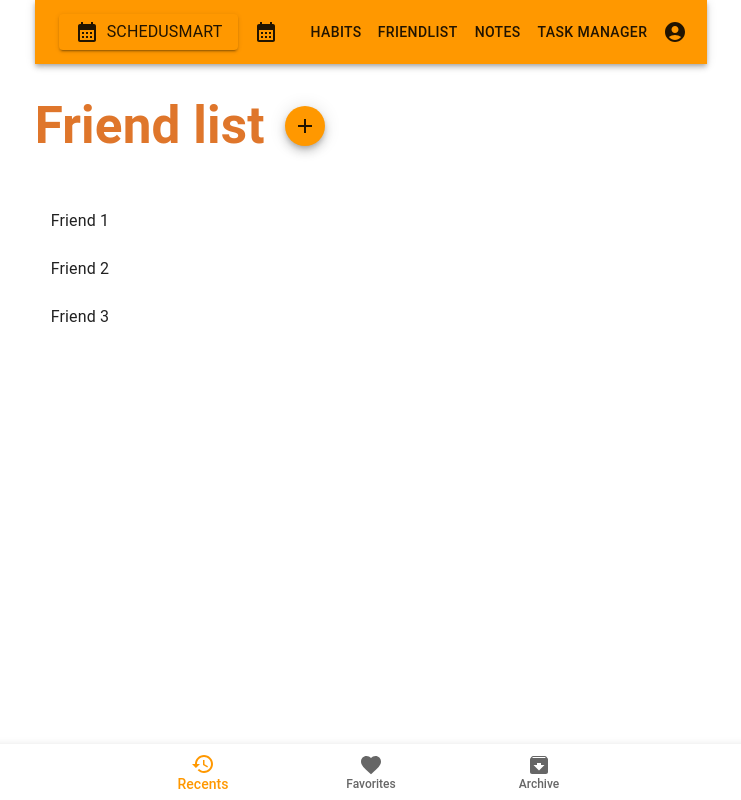
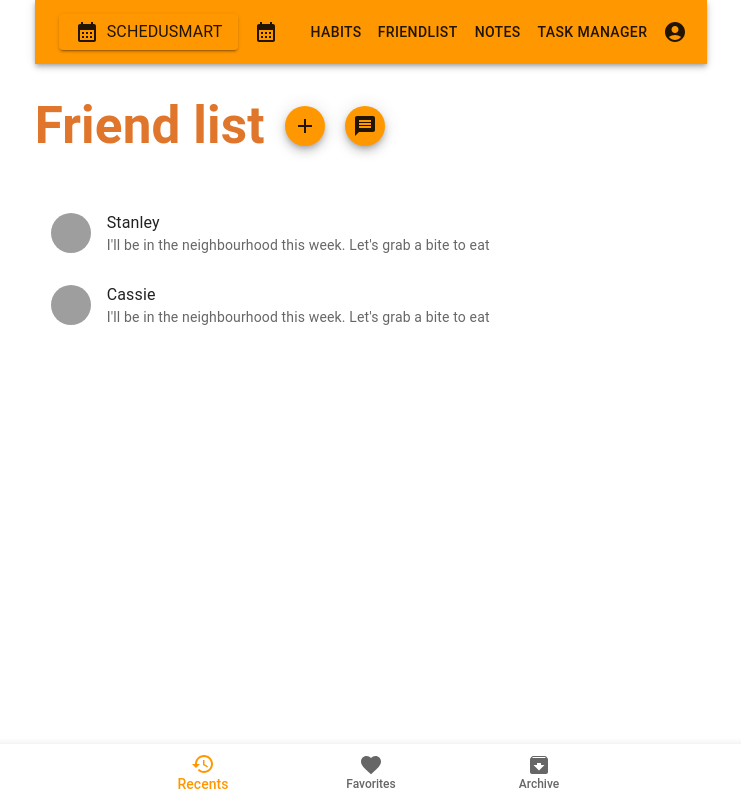
Before and after one commit to Reece-Ausmus/ScheduSmart, a React (Vite) app in the folder schedusmart-frontend/: page /friendlist in a window 1280 px wide. Shown: the whole page, without its empty margins (269-1010 px from the left). Built offline with nearby package versions, Linux system fonts and the light colour scheme; grey boxes are pictures that could not be loaded.

Commit message:
update request list

```diff
--- a/schedusmart-frontend/src/pages/Friendlist.jsx
+++ b/schedusmart-frontend/src/pages/Friendlist.jsx
@@ -5,13 +5,15 @@ import Box from '@mui/material/Box';
 import BottomNavigation from '@mui/material/BottomNavigation';
 import BottomNavigationAction from '@mui/material/BottomNavigationAction';
 import CssBaseline from '@mui/material/CssBaseline';
+import CheckIcon from '@mui/icons-material/Check';
+import CloseIcon from '@mui/icons-material/Close';
 import Dashboard from "./Dashboard";
 import RestoreIcon from '@mui/icons-material/Restore';
 import FavoriteIcon from '@mui/icons-material/Favorite';
 import Fab from "@mui/material/Fab";
 import ArchiveIcon from '@mui/icons-material/Archive';
 import Paper from '@mui/material/Paper';
-import List from '@mui/material/List';
+import { List, ListItemSecondaryAction } from '@mui/material';
 import ListItem from '@mui/material/ListItem';
 import ListItemButton from '@mui/material/ListItemButton';
 import ListItemIcon from '@mui/material/ListItemIcon';
@@ -19,7 +21,7 @@ import ListItemAvatar from '@mui/material/ListItemAvatar';
 import ListItemText from '@mui/material/ListItemText';
 import Avatar from '@mui/material/Avatar';
 import { createTheme, ThemeProvider } from "@mui/material/styles";
-import { orange, grey } from "@mui/material/colors";
+import { orange } from "@mui/material/colors";
 import Button from '@mui/material/Button';
 import TextField from '@mui/material/TextField';
 import Dialog from '@mui/material/Dialog';
@@ -30,6 +32,8 @@ import DialogTitle from '@mui/material/DialogTitle';
 import send_request from "./requester";
 import { Link as RouterLink } from 'react-router-dom';
 import PropTypes from 'prop-types';
+import MessageIcon from '@mui/icons-material/Message';
+import IconButton from '@mui/material/IconButton';
 
 // user_id to get user info
 const userId = sessionStorage.getItem("user_id");
@@ -43,35 +47,36 @@ const theme = createTheme({
     },
 });
 
+// Get messages
+const messageExamples = [
+    {
+        name: 'Stanley',
+        message1: "I'll be in the neighbourhood this week. Let's grab a bite to eat",
+        person: '/static/images/avatar/5.jpg',
+        id: 1,
+    },
+    {
+        name: 'Cassie',
+        message1: "I'll be in the neighbourhood this week. Let's grab a bite to eat",
+        person: '/static/images/avatar/5.jpg',
+        id: 2,
+    },
+];
 function refreshMessages() {
     return messageExamples;
 }
-const messageExamples = [
-    {
-        primary: 'Brunch this week?',
-        secondary: "I'll be in the neighbourhood this week. Let's grab a bite to eat",
-        person: '/static/images/avatar/5.jpg',
-    },
-];
-const friends = [
+
+// const messages = async()=> {
+//     const response = await send_request("/get_messages", { "user_id": userId, "name":friend,"start_point":0});
+
+// }
+
+// Get friend list
+const nameList = [
     { id: 1, name: 'Friend 1' },
     { id: 2, name: 'Friend 2' },
     { id: 3, name: 'Friend 3' },
-  ];
-
-// function getNameList(){
-//     const [friends, setFriends] = useState();
-//     const NameList = async () => {
-//         const response = await send_request("/get_friends", { "user_id": userId });
-//         const request_list=response.request;
-//         console.log(request_list.chatroom);
-//         const updatedFriends = request_list.map((friend, index) => ({
-//             id: friend.id,
-//             name: friend.name
-//         }));
-//         setFriends(updatedFriends);
-//     };
-// }
+];
 
 
 const Link = RouterLink;
@@ -93,10 +98,11 @@ ListItemLink.propTypes = {
 };
 
 export default function Friendlist() {
+    // invitation
     const [value, setValue] = useState(0);
     const ref = useRef(null);
     const [messages, setMessages] = useState(() => refreshMessages());
-    const [open, setOpen] = useState(false);
+    const [invitationopen, setInvitationOpen] = useState(false);
     const [Props, setProps] = useState({ options: [] });
     const handleSearchUser = async (event, name) => {
         if (!name) {
@@ -108,14 +114,13 @@ export default function Friendlist() {
         setProps({ options: name_list });
     };
 
-    const handleClickOpen = () => {
-        setOpen(true);
+    const handleInvitationClickOpen = () => {
+        setInvitationOpen(true);
     };
-    const handleClose = () => {
-        setOpen(false);
+    const handleInvitationClose = () => {
+        setInvitationOpen(false);
     };
-
-    const handleSubmit = async () => {
+    const handleInvitationSubmit = async () => {
         console.log("submit");
         const username = document.getElementById("username").value;
         const regex = /[\\"\s\'\\\x00-\x1F\x7F]/g;
@@ -144,6 +149,26 @@ export default function Friendlist() {
         }
     };
 
+    // Request list
+    const [requestopen, SetRequestOpen] = useState(false);
+    const [requestList, setRequestList] = useState(null);
+    const getRequestList = async () => {
+        const response = await send_request("/get_friends", { "user_id": userId });
+        const request_list = response.request;
+        setRequestList(request_list);
+    };
+    const handleRequestClickOpen = () => {
+        SetRequestOpen(true);
+    };
+    const handleRequestClose = () => {
+        SetRequestOpen(false);
+    };
+    useEffect(() => {
+        if (requestopen) {
+            getRequestList();
+        }
+    }, [requestopen]);
+
     useEffect(() => {
         ref.current.ownerDocument.body.scrollTop = 0;
         setMessages(refreshMessages());
@@ -158,11 +183,11 @@ export default function Friendlist() {
                     aria-label="add"
                     color="primary"
                     size="small">
-                    <AddIcon onClick={handleClickOpen} />
+                    <AddIcon onClick={handleInvitationClickOpen} />
                 </Fab>
                 <Dialog
-                    open={open}
-                    onClose={handleClose}
+                    open={invitationopen}
+                    onClose={handleInvitationClose}
                     PaperProps={{
                         component: 'form',
                     }}>
@@ -187,36 +212,67 @@ export default function Friendlist() {
                             )} />
                     </DialogContent>
                     <DialogActions>
-                        <Button onClick={handleSubmit}>Send invitation</Button>
-                        <Button onClick={handleClose}>Cancel</Button>
+                        <Button onClick={handleInvitationSubmit}>Send invitation</Button>
+                        <Button onClick={handleInvitationClose}>Cancel</Button>
+                    </DialogActions>
+                </Dialog>
+                <Fab
+                    aria-label="friend request"
+                    color="primary"
+                    size="small">
+                    <MessageIcon onClick={handleRequestClickOpen} />
+                </Fab>
+                <Dialog
+                    open={requestopen}
+                    onClose={handleRequestClose}
+                    PaperProps={{
+                        component: 'form',
+                        sx: {
+                            width: 'auto',
+                            maxWidth: 'sm',
+                        }
+                    }}>
+                    <DialogTitle>Friend request</DialogTitle>
+                    <DialogContent>
+                        <List sx={{ width: 500 }}>
+                            {requestList && requestList.map(({ name, confirm, chatroom }, index) => (
+                                <ListItem key={name+index}>
+                                    <ListItemText primary={`${name} wants to add you as a friend`} />
+                                    <ListItemSecondaryAction>
+                                        <IconButton edge="end" aria-label="accept" sx={{ color: 'green' }}>
+                                            <CheckIcon />
+                                        </IconButton>
+                                        <IconButton edge="end" aria-label="reject" sx={{ color: 'red', marginLeft: 3 }}>
+                                            <CloseIcon />
+                                        </IconButton>
+                                    </ListItemSecondaryAction>
+                                </ListItem>
+                            ))}
+                        </List>
+                    </DialogContent>
+                    <DialogActions>
+                        <Button onClick={handleRequestClose}>Back</Button>
                     </DialogActions>
                 </Dialog>
             </div>
             <Box sx={{ pb: 7 }} ref={ref}>
                 <CssBaseline />
                 <List>
-                    {friends.map((friend) => (
-                        <ListItemLink key={friend.id} to={`/chat/${friend.id}`} primary={friend.name} />
-                    ))}
-                </List>
-                {/* <List>
-                    {messages.map(({ primary, secondary, person }, index) => (
-                        <ListItemButton key={index + person}>
+                    {messages.map(({ name, message1, person, id }, index) => (
+                        <ListItemButton key={index + person} component={Link} to={`/chat/${id}`}>
                             <ListItemAvatar>
                                 <Avatar alt="Profile Picture" src={person} />
                             </ListItemAvatar>
-                            <ListItemText primary={primary} secondary={secondary} />
-                        </ListItemButton>
-                    ))}
-                </List> */}
+                            <ListItemText primary={name} secondary={message1} />
+                        </ListItemButton>))}
+                </List>
                 <Paper sx={{ position: 'fixed', bottom: 0, left: 0, right: 0 }} elevation={3}>
                     <BottomNavigation
                         showLabels
                         value={value}
                         onChange={(event, newValue) => {
                             setValue(newValue);
-                        }}
-                    >
+                        }}>
                         <BottomNavigationAction label="Recents" icon={<RestoreIcon />} />
                         <BottomNavigationAction label="Favorites" icon={<FavoriteIcon />} />
                         <BottomNavigationAction label="Archive" icon={<ArchiveIcon />} />
```
